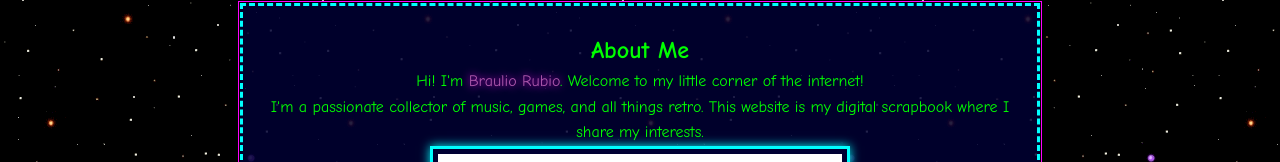
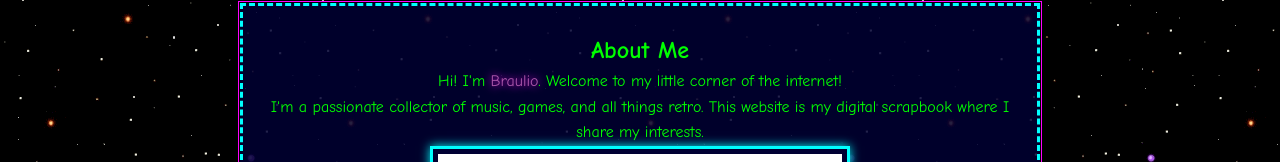
Before and after one commit to braulio002/personal-website, a plain HTML site: page index.html in a window 1280 px wide. Shown: the part 482-644 px from the top of the page. Drawn offline with Linux system fonts and the light colour scheme.

Commit message:
Update index.html

```diff
--- a/index.html
+++ b/index.html
@@ -35,7 +35,7 @@
         <!-- About Me Section -->
         <section id="about" class="retro-section">
             <h2>About Me</h2>
-            <p>Hi! I'm <span class="glow-text">Braulio Rubio</span>. Welcome to my little corner of the internet!</p>
+            <p>Hi! I'm <span class="glow-text">Braulio</span>. Welcome to my little corner of the internet!</p>
             <p>I'm a passionate collector of music, games, and all things retro. This website is my digital scrapbook where I share my interests.</p>
             <img src="assets/Awesome.gif" alt="Awesome" class="retro-border">
         </section>
```
